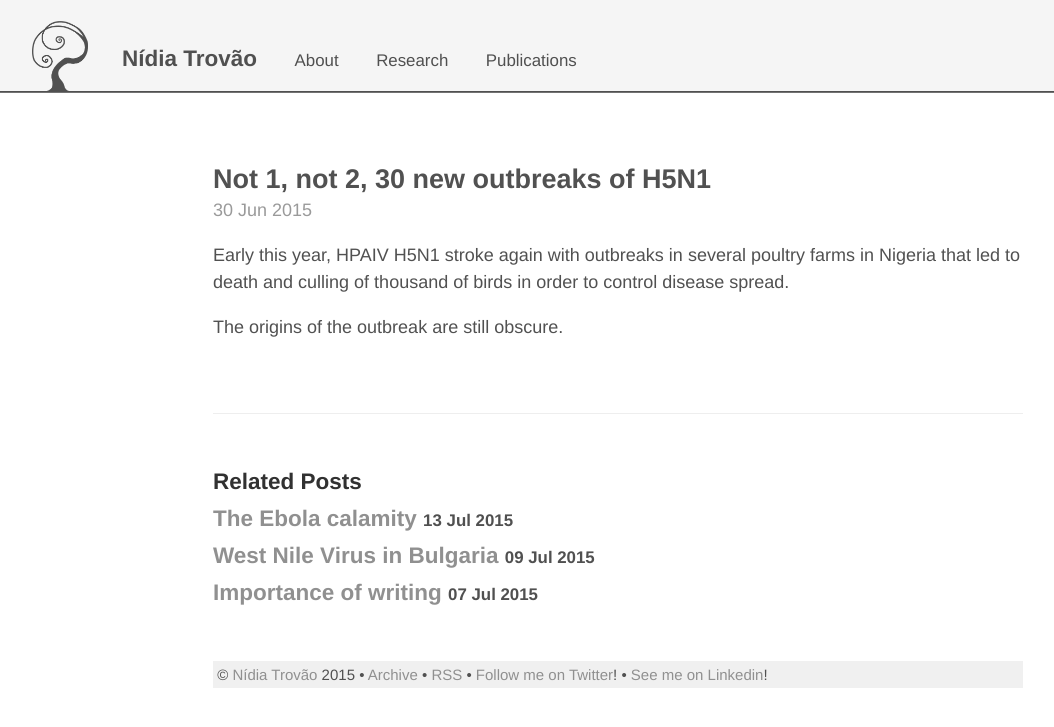
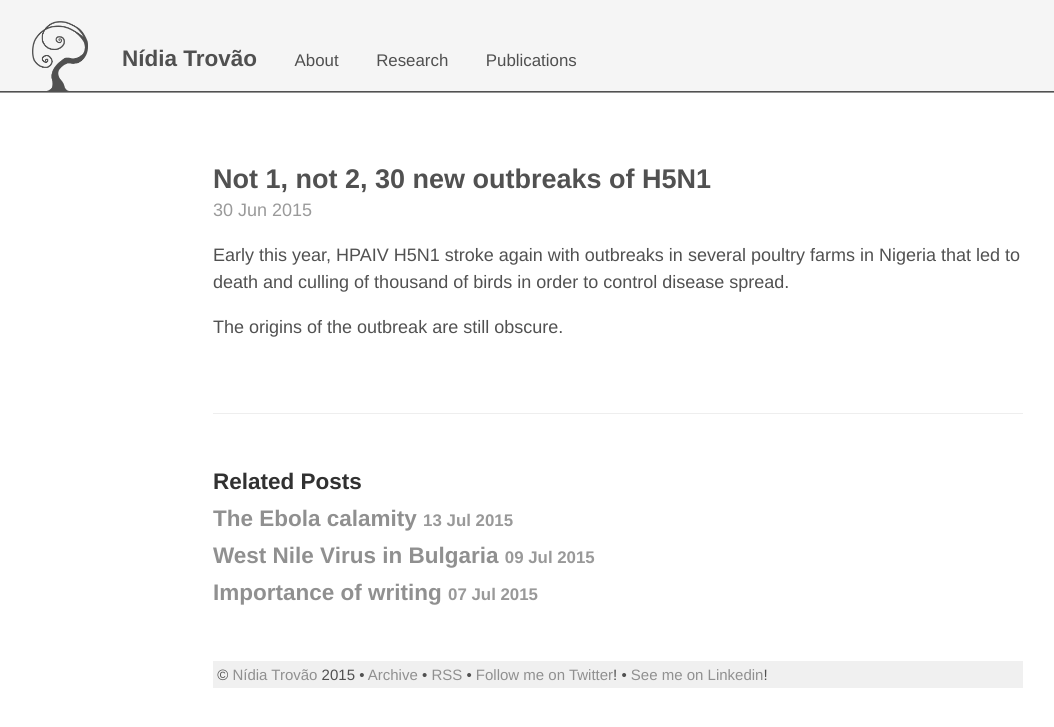
Before and after one commit to nidiatrovao/nidiatrovao.github.io, a Jekyll site: the page built from _posts/2015-06-30-h5n1-nigeria.md, in a window 1280 px wide. Shown: the top 727 px of the page, without its empty margins (22-1076 px from the left). Built offline with Jekyll 4.4.1, drawn with Linux system fonts in a browser that asks for light colours.

Commit message:
top bar edits

```diff
--- a/_layouts/default.html
+++ b/_layouts/default.html
@@ -5,7 +5,7 @@
 
   <body>
 	  <header class="masthead" style="padding-top:0;margin-left:auto;margin-right:auto">
-        <h3 class="masthead-title" style="background-color:#F5F5F5;background-image: url('/public/apple-touch-icon-precomposed.png');background-size:56px 70px;background-repeat:no-repeat;padding-top:2.5rem;max-width:100%;padding-bottom:1rem;padding-left:8rem;padding-right:0rem;margin-left:auto;margin-right:auto;box-shadow: 0px 1.8px 0px #505050;background-position:left 3rem bottom">
+        <h3 class="masthead-title" style="background-color:#F5F5F5;background-image: url('/public/apple-touch-icon-precomposed.png');background-size:56px 70px;background-repeat:no-repeat;padding-top:2.5rem;max-width:100%;padding-bottom:1rem;padding-left:8rem;padding-right:0rem;margin-left:auto;margin-right:auto;box-shadow: 0px 1.6px 0px #515151;background-position:left 3rem bottom">
           <a href="{{ site.baseurl }}/" title="Home">{{ site.title }}</a>
 			{% for page in site.pages_list %}
 				&nbsp;&nbsp;&nbsp;&nbsp;
--- a/_sass/_base.scss
+++ b/_sass/_base.scss
@@ -39,7 +39,7 @@
   // `:focus` is linked to `:hover` for basic accessibility
   &:hover,
   &:focus {
-    text-shadow:1px 1px 0px #B0B0B0;
+    text-shadow:1px 1px 0px #D0D0D0;
   }
 
   strong {
--- a/_sass/_posts.scss
+++ b/_sass/_posts.scss
@@ -46,7 +46,7 @@
   li {
     small {
       font-size: 75%;
-      color: #505050;
+      color: #999;
     }
 
     a:hover {
```
